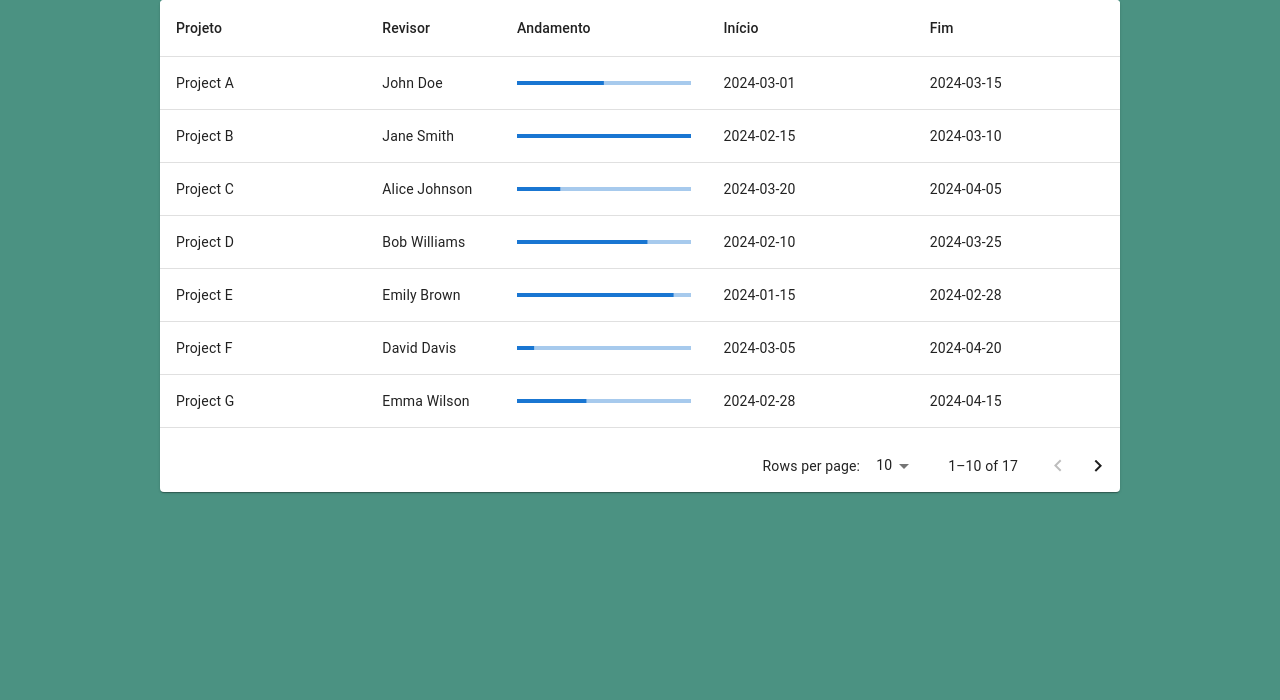
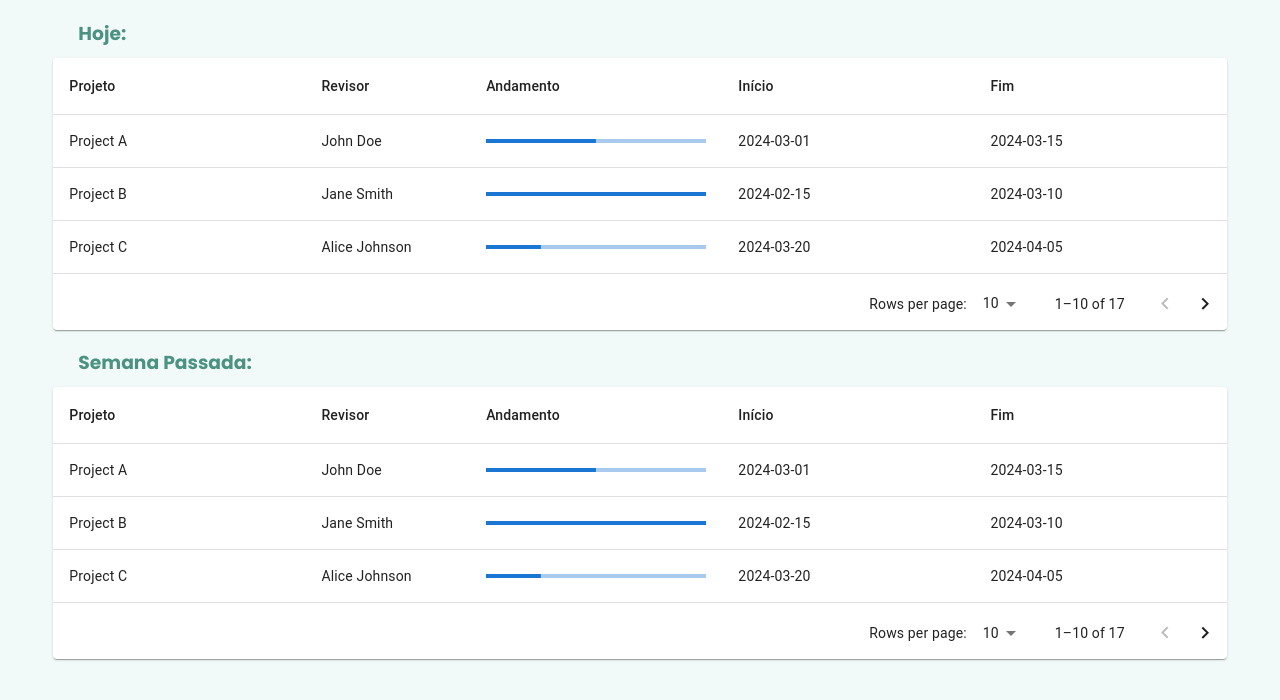
Before and after one commit to GeoTerraManager/frontend, a React (Create React App) app: page /dados-principais in a window 1280 px wide. Shown: the top 700 px of the page. Built offline with nearby package versions, Linux system fonts and the light colour scheme.

Commit message:
ajustes data table

```diff
--- a/src/components/datatable/dataTable.tsx
+++ b/src/components/datatable/dataTable.tsx
@@ -8,7 +8,7 @@ import TableHead from '@mui/material/TableHead';
 import TablePagination from '@mui/material/TablePagination';
 import TableRow from '@mui/material/TableRow';
 import LinearProgress from '@mui/material/LinearProgress';
-
+import COLORS from '../../constant/COLORS';
 
 interface Column {
   id: 'projeto' | 'revisor' | 'andamento' | 'inicio' | 'fim';
@@ -90,7 +90,7 @@ export default function DataTable() {
 
   return (
     <Paper sx={{ width: '100%', overflow: 'hidden' }}>
-      <TableContainer sx={{ maxHeight: 440 }}>
+      <TableContainer sx={{ maxHeight: 220 }}>
         <Table stickyHeader aria-label="sticky table">
           <TableHead>
             <TableRow>
@@ -98,7 +98,7 @@ export default function DataTable() {
                 <TableCell
                   key={column.id}
                   align={column.align || 'left'}
-                  style={{ minWidth: column.minWidth }}
+                  style={{ minWidth: column.minWidth}}
                 >
                   {column.label}
                 </TableCell>
@@ -114,7 +114,7 @@ export default function DataTable() {
                     {columns.map((column) => {
                       const value = row[column.id];
                       return (
-                        <TableCell key={column.id} align={column.align || 'left'}>
+                        <TableCell key={column.id} align={column.align || 'left'} >
                           {value}
                         </TableCell>
                       );
@@ -133,6 +133,7 @@ export default function DataTable() {
         page={page}
         onPageChange={handleChangePage}
         onRowsPerPageChange={handleChangeRowsPerPage}
+
       />
     </Paper>
   );
--- /dev/null
+++ b/src/components/datatable/titulo.tsx
@@ -0,0 +1 @@
+export {}
--- a/src/constant/FONT.ts
+++ b/src/constant/FONT.ts
@@ -1,7 +1,6 @@
 const FONT = {
     interRegular: "'Inter', sans-serif",
-    interBold: "'Inter', sans-serif",
-    poppinsBold: "'Poppins', sans-serif",
+     poppinsBold: "'Poppins', sans-serif",
   };
 
   export default FONT;
--- a/src/index.css
+++ b/src/index.css
@@ -1,10 +1,10 @@
 body {
     margin: 0;
     padding: 0;
-    font-family: -apple-system, BlinkMacSystemFont, 'Segoe UI', 'Roboto', 'Oxygen',
+    font-family: -apple-system, BlinkMacSystemFont,  'Roboto', 'Oxygen',
       'Ubuntu', 'Cantarell', 'Fira Sans', 'Droid Sans', 'Helvetica Neue',
       sans-serif;
     -webkit-font-smoothing: antialiased;
     -moz-osx-font-smoothing: grayscale;
-    background-color: #4B9282;
+    background-color: #F2FAF9;
   }
--- a/src/screens/dadosPrincipais.tsx
+++ b/src/screens/dadosPrincipais.tsx
@@ -1,10 +1,35 @@
 import { Grid } from "@mui/material";
 import DataTable from "../components/datatable/dataTable";
+import FONT from "../constant/FONT";
+import COLORS from "../constant/COLORS";
 
 const DadosPrincipais = () => {
   return (
     <Grid container alignItems="center" justifyContent="center">
-      <Grid item xs={9} sm={9} md={9}>
+      <Grid item xs={11} sm={11} md={11}>
+        <h3
+          style={{
+            fontFamily: FONT.poppinsBold,
+            paddingLeft: 25,
+            marginBottom: 10,
+            color: COLORS.primary,
+          }}
+        >
+          Hoje:
+        </h3>
+        <DataTable />
+      </Grid>
+      <Grid item xs={11} sm={11} md={11}>
+        <h3
+          style={{
+            fontFamily: FONT.poppinsBold,
+            paddingLeft: 25,
+            marginBottom: 10,
+            color: COLORS.primary,
+          }}
+        >
+          Semana Passada:
+        </h3>
         <DataTable />
       </Grid>
     </Grid>
--- a/src/screens/login.tsx
+++ b/src/screens/login.tsx
@@ -1,13 +1,14 @@
 import Grid from "@mui/material/Grid";
 import FormularioLogin from "../components/login/formulario";
 import LogoLogin from "../components/login/logo";
+import COLORS from "../constant/COLORS";
 
 
 const Login = () => {
 
 
   return (
-    <Grid container  style={{ minHeight: "100vh" }} alignItems="center" justifyContent="space-evenly">
+    <Grid container  style={{ minHeight: "100vh", backgroundColor: COLORS.primary }} alignItems="center" justifyContent="space-evenly">
       <Grid><LogoLogin/></Grid>
       <Grid item xs={10} sm={6} md={3} >
         <FormularioLogin />
```
